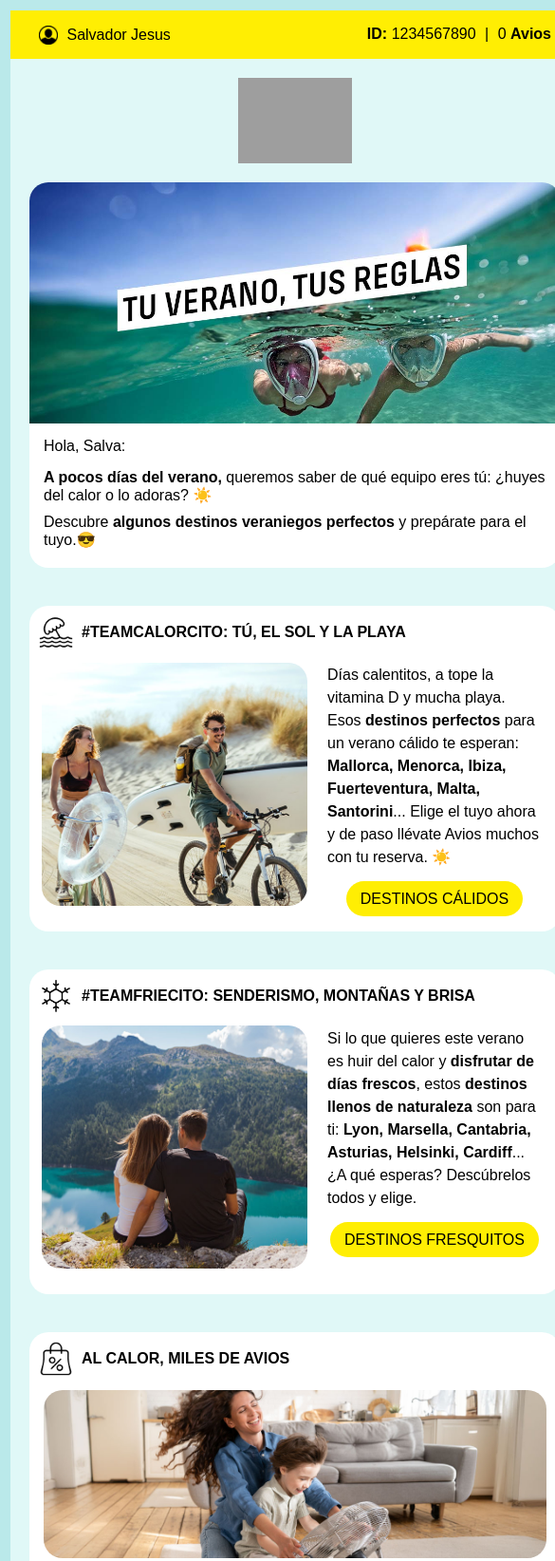
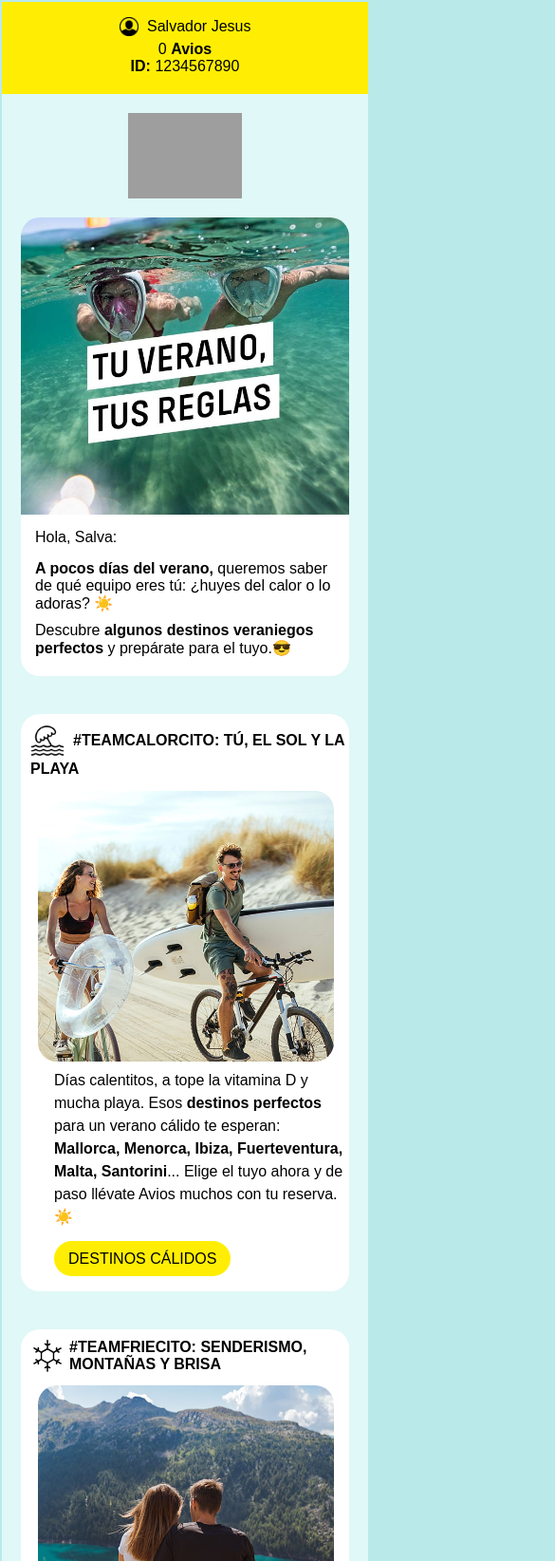
Before and after one commit to jsalvadev/email-marketing-test, a plain HTML site: page index.html in a window 390 px wide. Shown: the top 1644 px of the page at 95% size, 585 px wide, since content can reach past the window. Drawn offline with Linux system fonts and the light colour scheme; grey boxes are pictures that could not be loaded; a web font is replaced by a local one.

Commit message:
mobile design

```diff
--- a/index.html
+++ b/index.html
@@ -7,17 +7,67 @@
   <title>Vueling Club - Destinos de verano</title>
   <style>
     @import url('https://fonts.googleapis.com/css2?family=Akshar:wght@400;700&display=swap');
+
+    @media only screen and (max-width: 620px) {
+      .email-container {
+        width: 100% !important;
+      }
+
+      .stack-column {
+        display: block !important;
+        width: 100% !important;
+      }
+
+      .fluid-img {
+        width: 100% !important;
+        height: auto !important;
+      }
+
+      .anchor-left {
+        text-align: left !important;
+      }
+
+      .mobile-body {
+        margin: 0 !important;
+      }
+
+      .mobile-no-padding {
+        padding: 0 !important;
+      }
+
+      .mobile-center {
+        text-align: center !important;
+      }
+
+      .hide-on-mobile {
+        display: none !important;
+      }
+
+      .show-on-mobile {
+        display: table-row !important;
+      }
+
+      .show-on-mobile-img {
+        display: block !important;
+      }
+
+      .mobile-store-badge {
+        padding-left: 0 !important;
+        padding-top: 10px !important;
+      }
+    }
   </style>
 </head>
 
-<body style="background-color: #BAE9EA;">
+<body style="background-color: #BAE9EA;" class="mobile-body">
   <table style="width: 100%">
     <tr>
-      <td align="center">
-        <table width="600" border="0" cellspacing="0" cellpadding="0" style="width: 600px; background-color: #E0F8F7;">
+      <td align="center" class="mobile-no-padding">
+        <table width="600" border="0" cellspacing="0" cellpadding="0" style="width: 600px; background-color: #E0F8F7;"
+          class="email-container">
 
-          <!-- Header -->
-          <tr>
+          <!-- Header Desktop -->
+          <tr class="hide-on-mobile">
             <td>
               <table width="100%" border="0" cellspacing="0" cellpadding="0"
                 style="width: 100%; padding: 15px 30px; background-color: #FFEE03;">
@@ -27,11 +77,36 @@
                       style="vertical-align: middle; display: inline-block; padding-right: 5px;">
                     <span style="vertical-align: middle; font-weight: 400;">Salvador Jesus</span>
                   </td>
-
                   <td align="right" style="font-family: 'Akshar', Arial, Helvetica, sans-serif;">
                     <span style="font-weight: bold;">ID:</span>
                     1234567890 <span style="padding: 0 5px;">|</span> 0
                     <span style="font-weight: bold;">Avios</span>
+                  </td>
+                </tr>
+              </table>
+            </td>
+          </tr>
+          <!-- Header Mobile -->
+          <tr class="show-on-mobile" style="display: none;">
+            <td>
+              <table width="100%" border="0" cellspacing="0" cellpadding="0"
+                style="width: 100%; padding: 15px 20px; background-color: #FFEE03;">
+                <tr>
+                  <td align="center"
+                    style="line-height: 20px; font-family: 'Akshar', Arial, Helvetica, sans-serif; padding-bottom: 5px;">
+                    <img src="./assets/user.png" width="20" height="20" alt="Icono de usuario"
+                      style="vertical-align: middle; display: inline-block; padding-right: 5px;">
+                    <span style="vertical-align: middle; font-weight: 400;">Salvador Jesus</span>
+                  </td>
+                </tr>
+                <tr>
+                  <td align="center" style="font-family: 'Akshar', Arial, Helvetica, sans-serif;">
+                    0 <span style="font-weight: bold;">Avios</span>
+                  </td>
+                </tr>
+                <tr>
+                  <td align="center" style="font-family: 'Akshar', Arial, Helvetica, sans-serif; padding-bottom: 5px;">
+                    <span style="font-weight: bold;">ID:</span> 1234567890
                   </td>
                 </tr>
               </table>
@@ -53,8 +128,14 @@
               <table width="100%" border="0" cellspacing="0" cellpadding="0" style="width: 100%; padding: 0 20px;">
                 <tr>
                   <td>
+                    <!-- Desktop Image-->
                     <img src="./assets/ES.jpg" alt="Destino de verano con playa y clima cálido" width="100%"
+                      class="hide-on-mobile"
                       style="display: block; border-top-left-radius: 20px; border-top-right-radius: 20px;">
+                    <!-- Mobile Image-->
+                    <img src="./assets/ES_resp.jpg" alt="Destino de verano con playa y clima cálido" width="100%"
+                      class="show-on-mobile-img"
+                      style="display: none; border-top-left-radius: 20px; border-top-right-radius: 20px;">
                   </td>
                 </tr>
                 <tr>
@@ -101,14 +182,14 @@
                 </tr>
                 <tr>
                   <td
-                    style="background-color: #fff; border-bottom-left-radius: 20px; border-bottom-right-radius: 20px; padding: 10px 0 20px 10px;">
+                    style="background-color: #fff; border-bottom-left-radius: 20px; border-bottom-right-radius: 20px; padding: 10px 15px 20px 15px;">
                     <table>
                       <tr>
-                        <td>
+                        <td class="stack-column">
                           <img src="./assets/module_1_img.jpg" width="280" alt="Destino de playa ideal para verano"
-                            style="border-radius: 20px;">
+                            style="border-radius: 20px;" class="fluid-img">
                         </td>
-                        <td style="vertical-align: top; padding: 0 15px;">
+                        <td style="vertical-align: top; padding: 0 15px;" class="stack-column">
                           <table>
                             <tr>
                               <td style="font-family: 'Akshar', Arial, Helvetica, sans-serif; line-height: 24px;">Días
@@ -129,7 +210,7 @@
                               </td>
                             </tr>
                             <tr>
-                              <td align="center" style="padding-top: 20px;">
+                              <td align="center" style="padding-top: 20px;" class="anchor-left">
                                 <a href="https://www.vueling.com/es/reserva-tu-vuelo/destinos-de-sol-y-playa"
                                   target="_blank"
                                   style="text-transform: uppercase; padding: 10px 15px; border-radius: 20px; font-weight:500; background-color: #FFEE03; border: none; font-family: 'Akshar', Arial, Helvetica, sans-serif; text-decoration: none; color: #000;">Destinos
@@ -154,24 +235,34 @@
               <table width="100%" border="0" cellspacing="0" cellpadding="0" style="width: 100%; padding: 0 20px;">
                 <tr>
                   <td
-                    style="line-height: 20px; background-color: #fff; border-top-left-radius: 20px; border-top-right-radius: 20px; padding: 10px 0 0 10px">
-                    <img src="./assets/copo_m.png" alt="Icono de clima fresco" width="36" height="36"
-                      style="vertical-align: middle; display: inline-block;">
-                    <span
-                      style="font-weight: bold; text-transform: uppercase; font-family: 'Akshar', Arial, Helvetica, sans-serif; vertical-align: middle; margin-left: 5px;">#TeamFriecito:
-                      senderismo, montañas y brisa</span>
+                    style="background-color: #fff; border-top-left-radius: 20px; border-top-right-radius: 20px; padding: 10px 0 0 10px">
+                    <table border="0" cellspacing="0" cellpadding="0">
+                      <tr>
+                        <td style="vertical-align: middle; width: 36px;">
+                          <img src="./assets/copo_m.png" alt="Icono de clima fresco" width="36" height="36"
+                            style="display: block;">
+                        </td>
+                        <td style="vertical-align: middle; padding-left: 5px;">
+                          <span
+                            style="font-weight: bold; text-transform: uppercase; font-family: 'Akshar', Arial, Helvetica, sans-serif;">
+                            #TeamFriecito: senderismo, montañas y brisa
+                          </span>
+                        </td>
+                      </tr>
+                    </table>
                   </td>
                 </tr>
                 <tr>
                   <td
-                    style="background-color: #fff; border-bottom-left-radius: 20px; border-bottom-right-radius: 20px; padding: 10px 0 20px 10px;">
+                    style="background-color: #fff; border-bottom-left-radius: 20px; border-bottom-right-radius: 20px; padding: 10px 15px 20px 15px;">
                     <table>
                       <tr>
-                        <td>
+                        <td class="stack-column">
                           <img src="./assets/module_2_img.jpg" width="280"
-                            alt="Destino de naturaleza y clima fresco en verano" style="border-radius: 20px;">
+                            alt="Destino de naturaleza y clima fresco en verano" style="border-radius: 20px;"
+                            class="fluid-img">
                         </td>
-                        <td style="vertical-align: top; padding: 0 15px;">
+                        <td style="vertical-align: top; padding: 0 15px;" class="stack-column">
                           <table>
                             <tr>
                               <td style="font-family: 'Akshar', Arial, Helvetica, sans-serif; line-height: 24px;">Si lo
@@ -191,7 +282,7 @@
                               </td>
                             </tr>
                             <tr>
-                              <td align="center" style="padding-top: 20px;">
+                              <td align="center" style="padding-top: 20px;" class="anchor-left">
                                 <a href="https://www.vueling.com/es/reserva-tu-vuelo/destinos-de-naturaleza-y-rurales"
                                   target="_blank"
                                   style="text-transform: uppercase; padding: 10px 15px; border-radius: 20px; font-weight:500; background-color: #FFEE03; border: none; font-family: 'Akshar', Arial, Helvetica, sans-serif; text-decoration: none; color: #000;">Destinos
@@ -226,7 +317,13 @@
                 </tr>
                 <tr>
                   <td style="background-color: #fff; padding: 15px;">
-                    <img src="./assets/module_3_img.jpg" width="100%" style="width: 100%;border-radius: 20px;"
+                    <!-- Desktop Image-->
+                    <img src="./assets/module_3_img.jpg" width="100%" class="hide-on-mobile"
+                      style="display: block; width: 100%; border-radius: 20px;"
+                      alt="Promoción para ganar Avios con Endesa">
+                    <!-- Mobile Image-->
+                    <img src="./assets/module_3_img_resp.jpg" width="100%" class="show-on-mobile-img"
+                      style="display: none; width: 100%; border-radius: 20px;"
                       alt="Promoción para ganar Avios con Endesa">
                   </td>
                 </tr>
@@ -293,22 +390,39 @@
                       style="width: 100%; padding: 0 20px;">
                       <tr>
                         <td align="center">
-                          <img src="./assets/rrss-facebook.png" width="36" alt="Vueling en Facebook">
-                          <img src="./assets/rrss-youtube.png" width="36" alt="Vueling en YouTube"
-                            style="padding-left: 5px;">
-                          <img src="./assets/rrss-instagram.png" width="36" alt="Vueling en Instagram"
-                            style="padding-left: 5px;">
-                          <img src="./assets/rrss-twitter.png" width="36" alt="Vueling en X" style="padding-left: 5px;">
-                          <img src="./assets/rrss-tiktok.png" width="36" alt="Vueling en TikTok"
-                            style="padding-left: 5px;">
+                          <a href="#" target="_blank">
+                            <img src="./assets/rrss-facebook.png" width="36" alt="Vueling en Facebook"
+                              style="display: inline-block;">
+                          </a>
+                          <a href="#" target="_blank">
+                            <img src="./assets/rrss-youtube.png" width="36" alt="Vueling en YouTube"
+                              style="display: inline-block; padding-left: 5px;">
+                          </a>
+                          <a href="#" target="_blank">
+                            <img src="./assets/rrss-instagram.png" width="36" alt="Vueling en Instagram"
+                              style="display: inline-block; padding-left: 5px;">
+                          </a>
+                          <a href="#" target="_blank">
+                            <img src="./assets/rrss-twitter.png" width="36" alt="Vueling en X"
+                              style="display: inline-block; padding-left: 5px;">
+                          </a>
+                          <a href="#" target="_blank">
+                            <img src="./assets/rrss-tiktok.png" width="36" alt="Vueling en TikTok"
+                              style="display: inline-block; padding-left: 5px;">
+                          </a>
                         </td>
                       </tr>
                       <tr>
                         <td align="center" style="padding-top: 20px;">
-                          <img src="./assets/appstore.png" width="100%" style="width: 150px;"
-                            alt="Descargar la app de Vueling en App Store">
-                          <img src="./assets/playstore.png" width="100%" style="width: 150px; padding-left: 15px;"
-                            alt="Descargar la app de Vueling en Google Play">
+                          <a href="#" target="_blank" class="stack-column" style="display: inline-block;">
+                            <img src="./assets/appstore.png" width="150" alt="Descargar la app de Vueling en App Store"
+                              style="display: block;">
+                          </a>
+                          <a href="#" target="_blank" class="stack-column mobile-store-badge"
+                            style="display: inline-block; padding-left: 15px;">
+                            <img src="./assets/playstore.png" width="150"
+                              alt="Descargar la app de Vueling en Google Play" style="display: block;">
+                          </a>
                         </td>
                       </tr>
                     </table>
```
